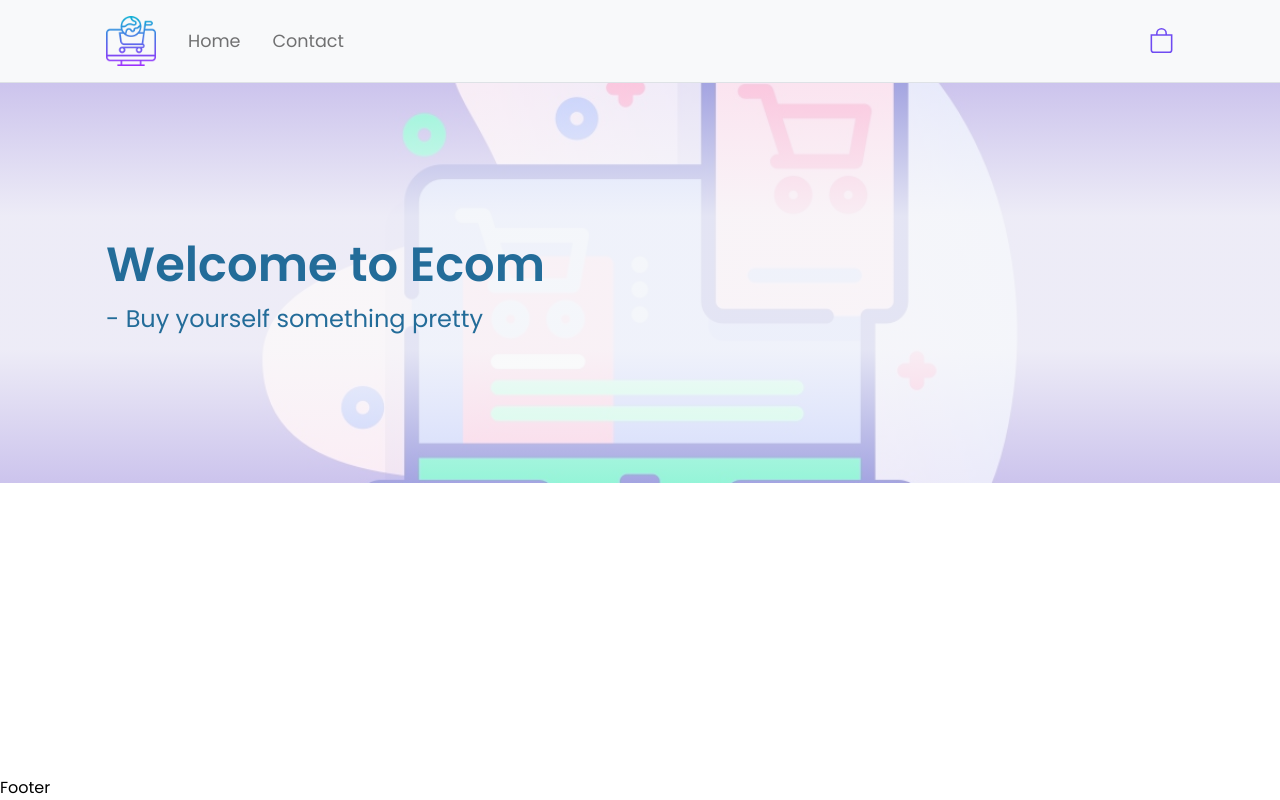
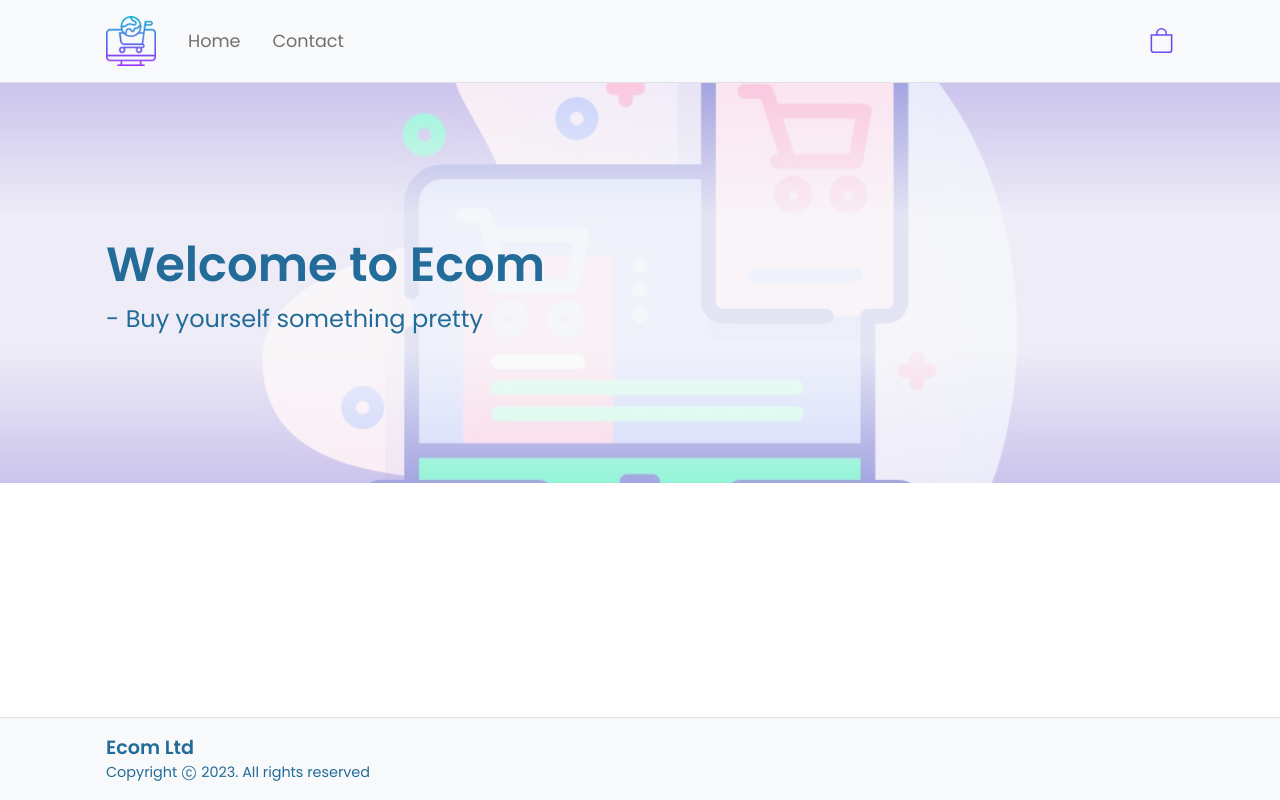
Before and after one commit to olee2/ecom, a React (Create React App) app: page / in a window 1280 px wide. Built offline with nearby package versions, Linux system fonts and the light colour scheme.

Commit message:
Adding footer

```diff
--- a/src/components/footer/index.tsx
+++ b/src/components/footer/index.tsx
@@ -1,10 +1,20 @@
 import React from "react";
 import "./styles.scss";
+import Copyright from "../../assets/copyright.svg";
 
 function Footer() {
   return (
     <footer>
-      <p>Footer</p>
+      <div className="inner-container">
+        <div>
+          <h2>Ecom Ltd</h2>
+          <div className="copyright-container">
+            <p>Copyright</p>
+            <img src={Copyright} alt="" className="copyright" />
+            <p>2023. All rights reserved</p>
+          </div>
+        </div>
+      </div>
     </footer>
   );
 }
--- a/src/components/footer/styles.scss
+++ b/src/components/footer/styles.scss
@@ -1,3 +1,24 @@
+@import "../../styles/variables";
 footer {
-  width: 100%;
+  background-color: $bg-light;
+  border-top: 1px solid $border-color;
+  color: $blue;
+
+  .copyright-container {
+    display: flex;
+    gap: 0.3rem;
+  }
+
+  h2 {
+    font-weight: 600;
+    font-size: 1.2rem;
+  }
+
+  p {
+    font-size: 0.9rem;
+  }
+
+  .copyright {
+    width: 0.9rem;
+  }
 }
```
Also changed, not shown: src/assets/copyright.svg (added).
